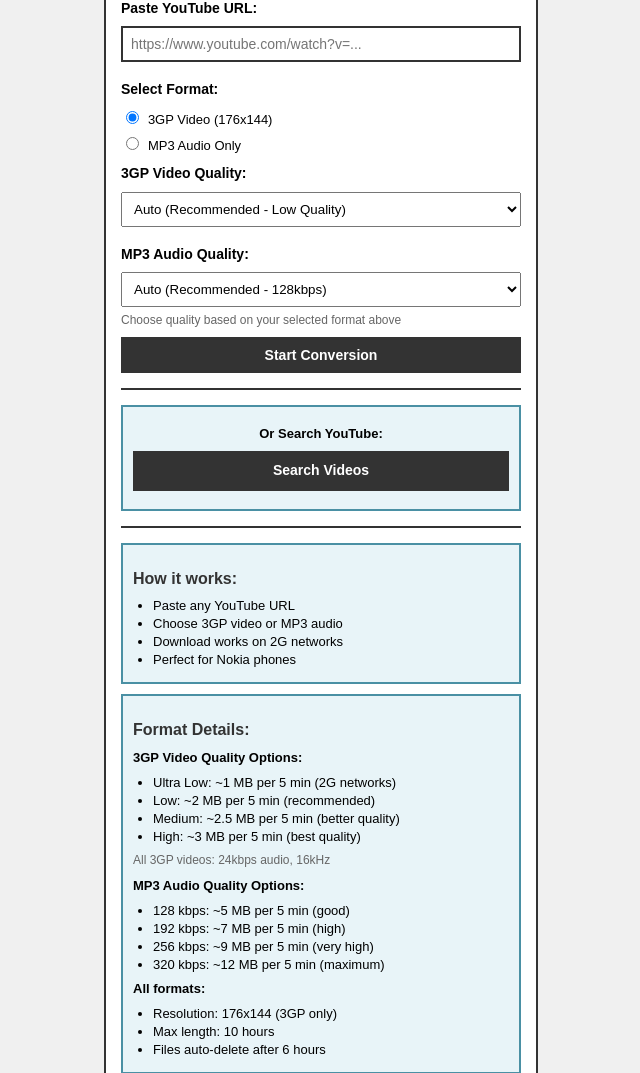
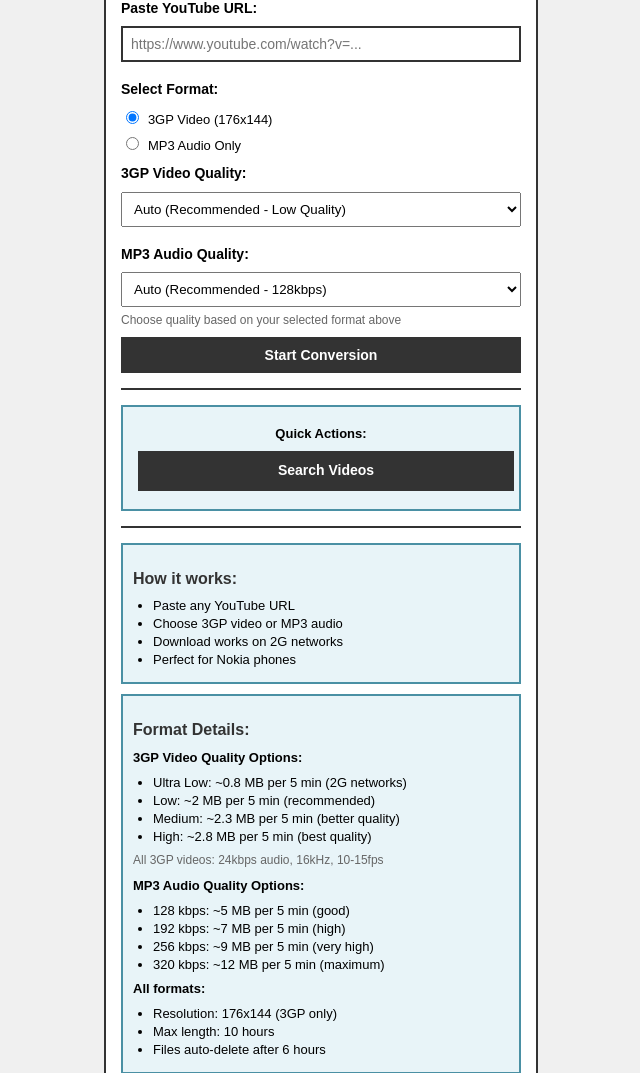
Before and after one commit to TITANICBHAI/Legacy-Tube, a Flask app: page / in a window 1280 px wide. Shown: the part 103-1176 px from the top of the page, without its empty margins (319-959 px from the left). Run offline with Flask 3, Linux system fonts and the light colour scheme; parts of the project's set-up code (start-up, migrations or seed data) failed here and were passed over; some libraries are stand-ins or nearby versions.

Commit message:
Adjust video quality presets and descriptions for better compression
Update video bitrate, FPS, and file size descriptions in app.py, index.html, and search.html to reflect optimized quality settings.

Replit-Commit-Author: Agent
Replit-Commit-Session-Id: 851d48fd-b905-4cf9-93aa-c2bcfe083481
Replit-Commit-Checkpoint-Type: full_checkpoint
Replit-Commit-Event-Id: fa21d128-fad0-4163-9c05-9f20932c909b
Replit-Commit-Screenshot-Url: https://storage.googleapis.com/screenshot-production-us-central1/bef07bb4-499d-4920-af63-567fda8a6589/851d48fd-b905-4cf9-93aa-c2bcfe083481/8K0GhMj

```diff
--- a/app.py
+++ b/app.py
@@ -102,11 +102,11 @@ MP3_QUALITY_PRESETS = {
 VIDEO_QUALITY_PRESETS = {
     'ultralow': {
         'name': 'Ultra Low (2G Networks)',
-        'video_bitrate': '150k',
+        'video_bitrate': '128k',
         'audio_bitrate': '24k',  # Constant across all presets
         'audio_sample_rate': '16000',  # Constant across all presets
         'fps': '10',
-        'description': '~1 MB per 5 min'
+        'description': '~0.8 MB per 5 min'
     },
     'low': {
         'name': 'Low (Recommended for Feature Phones)',
@@ -118,19 +118,19 @@ VIDEO_QUALITY_PRESETS = {
     },
     'medium': {
         'name': 'Medium (Better Quality)',
-        'video_bitrate': '300k',
+        'video_bitrate': '256k',
         'audio_bitrate': '24k',  # Constant across all presets
         'audio_sample_rate': '16000',  # Constant across all presets
         'fps': '15',
-        'description': '~2.5 MB per 5 min'
+        'description': '~2.3 MB per 5 min'
     },
     'high': {
         'name': 'High (Best Quality)',
-        'video_bitrate': '400k',
+        'video_bitrate': '320k',
         'audio_bitrate': '24k',  # Constant across all presets
         'audio_sample_rate': '16000',  # Constant across all presets
-        'fps': '20',
-        'description': '~3 MB per 5 min'
+        'fps': '15',
+        'description': '~2.8 MB per 5 min'
     }
 }
 
--- a/templates/index.html
+++ b/templates/index.html
@@ -43,8 +43,10 @@
 <hr>
 
 <div class="info">
-<p class="center"><strong>Or Search YouTube:</strong></p>
-<p class="center"><a href="/search" class="button" style="margin: 0;">Search Videos</a></p>
+<p class="center"><strong>Quick Actions:</strong></p>
+<p class="center">
+<a href="/search" class="button" style="margin: 5px;">Search Videos</a>
+</p>
 </div>
 
 <hr>
@@ -63,12 +65,12 @@
 <h2>Format Details:</h2>
 <p><strong>3GP Video Quality Options:</strong></p>
 <ul>
-<li>Ultra Low: ~1 MB per 5 min (2G networks)</li>
+<li>Ultra Low: ~0.8 MB per 5 min (2G networks)</li>
 <li>Low: ~2 MB per 5 min (recommended)</li>
-<li>Medium: ~2.5 MB per 5 min (better quality)</li>
-<li>High: ~3 MB per 5 min (best quality)</li>
+<li>Medium: ~2.3 MB per 5 min (better quality)</li>
+<li>High: ~2.8 MB per 5 min (best quality)</li>
 </ul>
-<p style="font-size: 12px; color: #666;">All 3GP videos: 24kbps audio, 16kHz</p>
+<p style="font-size: 12px; color: #666;">All 3GP videos: 24kbps audio, 16kHz, 10-15fps</p>
 <p><strong>MP3 Audio Quality Options:</strong></p>
 <ul>
 <li>128 kbps: ~5 MB per 5 min (good)</li>
--- a/templates/search.html
+++ b/templates/search.html
@@ -42,10 +42,10 @@
     <p style="font-size: 12px; margin: 5px 0;"><strong>3GP Quality:</strong></p>
     <select name="video_quality" style="width: 100%; padding: 5px; margin: 5px 0; font-size: 12px;">
     <option value="auto">Auto (Low)</option>
-    <option value="ultralow">Ultra Low (~1MB/5min)</option>
+    <option value="ultralow">Ultra Low (~0.8MB/5min)</option>
     <option value="low">Low (~2MB/5min)</option>
-    <option value="medium">Medium (~2.5MB/5min)</option>
-    <option value="high">High (~3MB/5min)</option>
+    <option value="medium">Medium (~2.3MB/5min)</option>
+    <option value="high">High (~2.8MB/5min)</option>
     </select>
 
     <p style="font-size: 12px; margin: 5px 0;"><strong>MP3 Quality:</strong></p>
```
